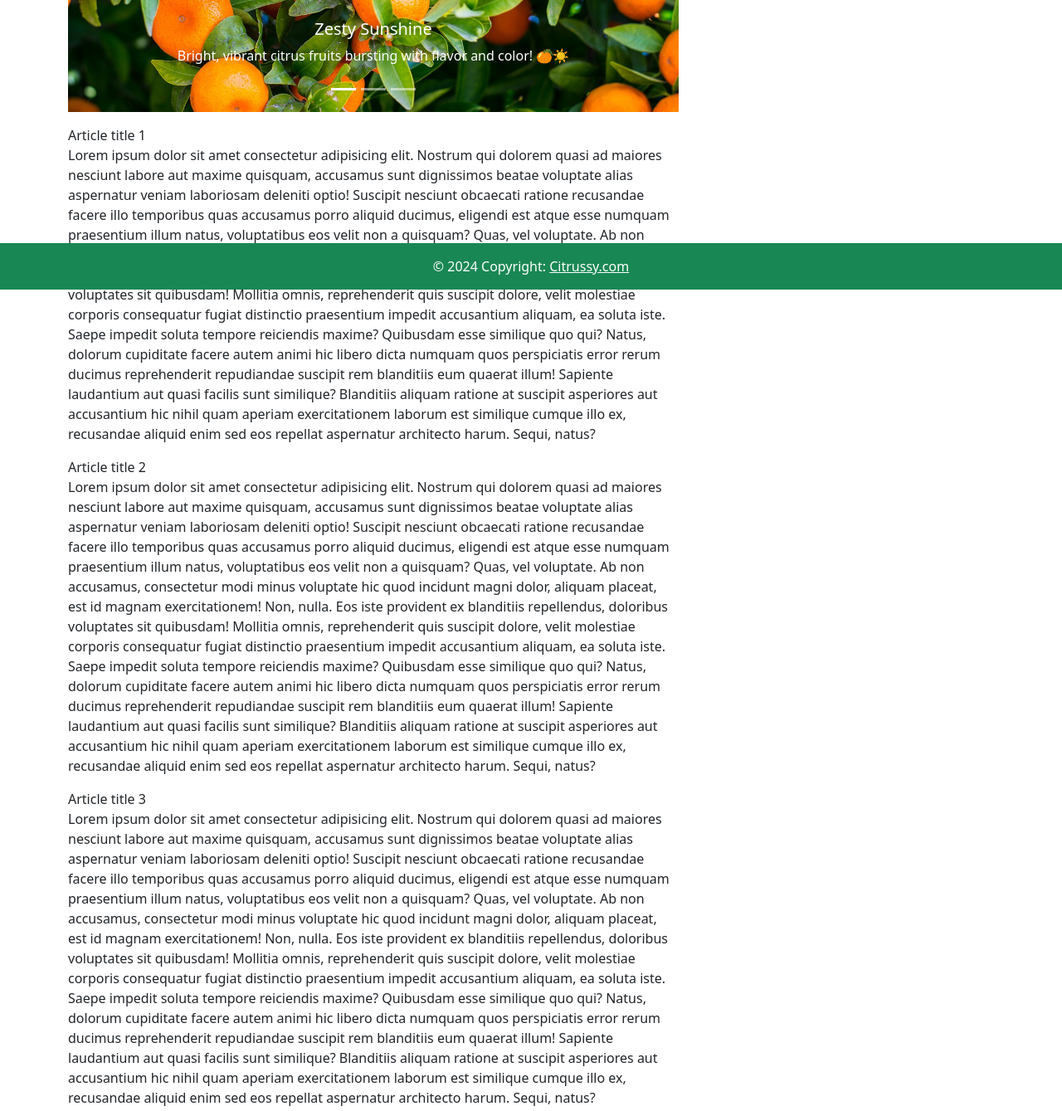
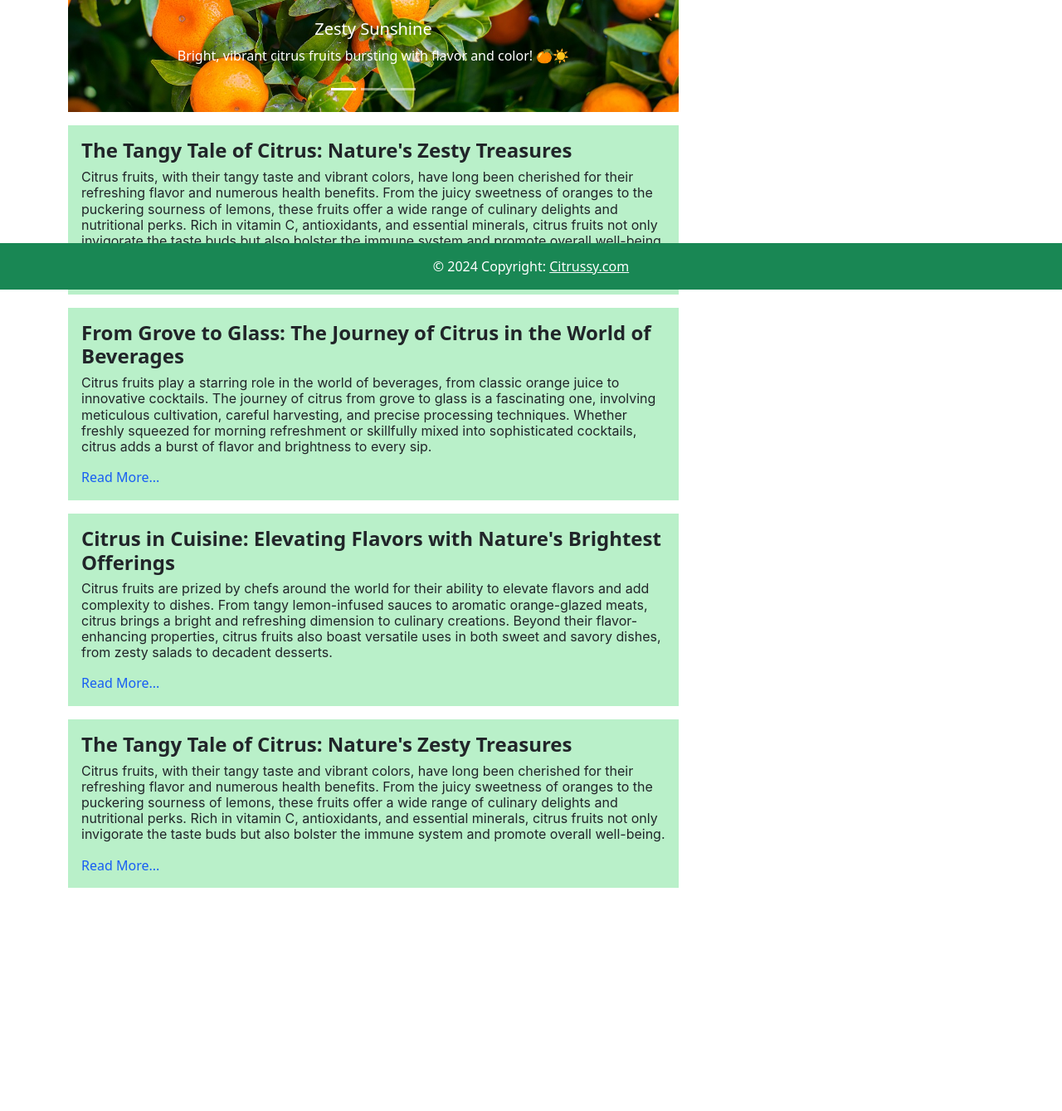
Before and after one commit to katzur4/blogsite-bootstrap, a plain HTML site: page index.html in a window 1280 px wide. Shown: the part 451-1790 px from the top of the page at 83% size. After the commit the page ends 1537 px from the top, so only its background shows below. Drawn offline with nearby package versions, Linux system fonts and the light colour scheme.

Commit message:
add content design

```diff
--- a/index.html
+++ b/index.html
@@ -77,34 +77,58 @@
                 </button>
               </div>
                 <!-- articles container -->
-                <div class="article my-3">
-                    <h2-article-title>Article title 1</h2-article-title>
-                    <p class="article-content">Lorem ipsum dolor sit amet consectetur adipisicing elit. Nostrum qui dolorem quasi ad maiores nesciunt labore aut maxime quisquam, accusamus sunt dignissimos beatae voluptate alias aspernatur veniam laboriosam deleniti optio!
-                    Suscipit nesciunt obcaecati ratione recusandae facere illo temporibus quas accusamus porro aliquid ducimus, eligendi est atque esse numquam praesentium illum natus, voluptatibus eos velit non a quisquam? Quas, vel voluptate.
-                    Ab non accusamus, consectetur modi minus voluptate hic quod incidunt magni dolor, aliquam placeat, est id magnam exercitationem! Non, nulla. Eos iste provident ex blanditiis repellendus, doloribus voluptates sit quibusdam!
-                    Mollitia omnis, reprehenderit quis suscipit dolore, velit molestiae corporis consequatur fugiat distinctio praesentium impedit accusantium aliquam, ea soluta iste. Saepe impedit soluta tempore reiciendis maxime? Quibusdam esse similique quo qui?
-                    Natus, dolorum cupiditate facere autem animi hic libero dicta numquam quos perspiciatis error rerum ducimus reprehenderit repudiandae suscipit rem blanditiis eum quaerat illum! Sapiente laudantium aut quasi facilis sunt similique?
-                    Blanditiis aliquam ratione at suscipit asperiores aut accusantium hic nihil quam aperiam exercitationem laborum est similique cumque illo ex, recusandae aliquid enim sed eos repellat aspernatur architecto harum. Sequi, natus?</p>
+                <div class="my-3 read-more-container">
+                    <div class="article">
+                      <h4 class="article-title fontw-700">The Tangy Tale of Citrus: Nature's Zesty Treasures</h4>
+                      <p class="article-content">
+                        Citrus fruits, with their tangy taste and vibrant colors, have long been cherished for their refreshing flavor and numerous health benefits. From the juicy sweetness of oranges to the puckering sourness of lemons, these fruits offer a wide range of culinary delights and nutritional perks. Rich in vitamin C, antioxidants, and essential minerals, citrus fruits not only invigorate the taste buds but also bolster the immune system and promote overall well-being.
+                        <br>
+                        <span class="read-more-text">
+                              Cultivated in sun-drenched groves around the world, citrus fruits have a rich history dating back centuries. Their versatility in both sweet and savory dishes has made them a staple ingredient in cuisines spanning continents. Whether enjoyed fresh, squeezed into juice, or zestily zested over dishes, citrus adds a burst of sunshine to every meal. Beyond the kitchen, citrus fragrances and oils are used in aromatherapy and skincare, harnessing the uplifting properties of these vibrant fruits.
+                        </span>
+                      </p>
+                      <span class="read-more-btn">Read More...</span>
+                    </div>
                 </div>
-                <div class="article my-3">
-                    <h2-article-title>Article title 2</h2-article-title>
-                    <p class="article-content">Lorem ipsum dolor sit amet consectetur adipisicing elit. Nostrum qui dolorem quasi ad maiores nesciunt labore aut maxime quisquam, accusamus sunt dignissimos beatae voluptate alias aspernatur veniam laboriosam deleniti optio!
-                    Suscipit nesciunt obcaecati ratione recusandae facere illo temporibus quas accusamus porro aliquid ducimus, eligendi est atque esse numquam praesentium illum natus, voluptatibus eos velit non a quisquam? Quas, vel voluptate.
-                    Ab non accusamus, consectetur modi minus voluptate hic quod incidunt magni dolor, aliquam placeat, est id magnam exercitationem! Non, nulla. Eos iste provident ex blanditiis repellendus, doloribus voluptates sit quibusdam!
-                    Mollitia omnis, reprehenderit quis suscipit dolore, velit molestiae corporis consequatur fugiat distinctio praesentium impedit accusantium aliquam, ea soluta iste. Saepe impedit soluta tempore reiciendis maxime? Quibusdam esse similique quo qui?
-                    Natus, dolorum cupiditate facere autem animi hic libero dicta numquam quos perspiciatis error rerum ducimus reprehenderit repudiandae suscipit rem blanditiis eum quaerat illum! Sapiente laudantium aut quasi facilis sunt similique?
-                    Blanditiis aliquam ratione at suscipit asperiores aut accusantium hic nihil quam aperiam exercitationem laborum est similique cumque illo ex, recusandae aliquid enim sed eos repellat aspernatur architecto harum. Sequi, natus?</p>
+                <div class="my-3 read-more-container">
+                    <div class="article">
+                      <h4 class="article-title fontw-700">From Grove to Glass: The Journey of Citrus in the World of Beverages</h4>
+                      <p class="article-content">
+                        Citrus fruits play a starring role in the world of beverages, from classic orange juice to innovative cocktails. The journey of citrus from grove to glass is a fascinating one, involving meticulous cultivation, careful harvesting, and precise processing techniques. Whether freshly squeezed for morning refreshment or skillfully mixed into sophisticated cocktails, citrus adds a burst of flavor and brightness to every sip.
+                        <br>
+                        <span class="read-more-text">
+                          Citrus orchards, stretching across sun-soaked landscapes, yield a bounty of fruits destined for beverage production. From citrus groves, fruits are transported to processing facilities where they undergo juicing, blending, and bottling processes. Whether enjoyed as a refreshing thirst-quencher or incorporated into culinary concoctions, citrus beverages offer a delightful fusion of taste and health benefits.
+                        </span>
+                      </p>
+                      <span class="read-more-btn">Read More...</span>
+                    </div>
                 </div>
-                <div class="article my-3">
-                    <h2-article-title>Article title 3</h2-article-title>
-                    <p class="article-content">Lorem ipsum dolor sit amet consectetur adipisicing elit. Nostrum qui dolorem quasi ad maiores nesciunt labore aut maxime quisquam, accusamus sunt dignissimos beatae voluptate alias aspernatur veniam laboriosam deleniti optio!
-                    Suscipit nesciunt obcaecati ratione recusandae facere illo temporibus quas accusamus porro aliquid ducimus, eligendi est atque esse numquam praesentium illum natus, voluptatibus eos velit non a quisquam? Quas, vel voluptate.
-                    Ab non accusamus, consectetur modi minus voluptate hic quod incidunt magni dolor, aliquam placeat, est id magnam exercitationem! Non, nulla. Eos iste provident ex blanditiis repellendus, doloribus voluptates sit quibusdam!
-                    Mollitia omnis, reprehenderit quis suscipit dolore, velit molestiae corporis consequatur fugiat distinctio praesentium impedit accusantium aliquam, ea soluta iste. Saepe impedit soluta tempore reiciendis maxime? Quibusdam esse similique quo qui?
-                    Natus, dolorum cupiditate facere autem animi hic libero dicta numquam quos perspiciatis error rerum ducimus reprehenderit repudiandae suscipit rem blanditiis eum quaerat illum! Sapiente laudantium aut quasi facilis sunt similique?
-                    Blanditiis aliquam ratione at suscipit asperiores aut accusantium hic nihil quam aperiam exercitationem laborum est similique cumque illo ex, recusandae aliquid enim sed eos repellat aspernatur architecto harum. Sequi, natus?</p>
+                <div class="my-3 read-more-container">
+                    <div class="article">
+                      <h4 class="article-title fontw-700">Citrus in Cuisine: Elevating Flavors with Nature's Brightest Offerings</h4>
+                      <p class="article-content">
+                        Citrus fruits are prized by chefs around the world for their ability to elevate flavors and add complexity to dishes. From tangy lemon-infused sauces to aromatic orange-glazed meats, citrus brings a bright and refreshing dimension to culinary creations. Beyond their flavor-enhancing properties, citrus fruits also boast versatile uses in both sweet and savory dishes, from zesty salads to decadent desserts.
+                        <br>
+                        <span class="read-more-text">
+                          In the world of gastronomy, citrus is celebrated for its ability to balance and enhance other ingredients. The acidity of citrus fruits brightens rich and savory dishes, while their natural sweetness adds depth to desserts. From Mediterranean cuisine to Asian fare, citrus finds its way into an array of dishes, offering a burst of freshness and vibrancy.
+                        </span>
+                      </p>
+                      <span class="read-more-btn">Read More...</span>
+                    </div>
                 </div>
-            </div>
+                <div class="my-3 read-more-container">
+                    <div class="article">
+                      <h4 class="article-title fontw-700">The Tangy Tale of Citrus: Nature's Zesty Treasures</h4>
+                      <p class="article-content">
+                        Citrus fruits, with their tangy taste and vibrant colors, have long been cherished for their refreshing flavor and numerous health benefits. From the juicy sweetness of oranges to the puckering sourness of lemons, these fruits offer a wide range of culinary delights and nutritional perks. Rich in vitamin C, antioxidants, and essential minerals, citrus fruits not only invigorate the taste buds but also bolster the immune system and promote overall well-being.
+                        <br>
+                        <span class="read-more-text">
+                              Cultivated in sun-drenched groves around the world, citrus fruits have a rich history dating back centuries. Their versatility in both sweet and savory dishes has made them a staple ingredient in cuisines spanning continents. Whether enjoyed fresh, squeezed into juice, or zestily zested over dishes, citrus adds a burst of sunshine to every meal. Beyond the kitchen, citrus fragrances and oils are used in aromatherapy and skincare, harnessing the uplifting properties of these vibrant fruits.
+                        </span>
+                      </p>
+                      <span class="read-more-btn">Read More...</span>
+                    </div>
+                </div>
             <div class="col-lg-4">
                 <!-- gallery container -->
 
@@ -120,7 +144,10 @@
         </div>
         <!-- Copyright -->
     </footer>
+
+    <!-- scripts -->
     <script src="https://cdn.jsdelivr.net/npm/@popperjs/core@2.11.8/dist/umd/popper.min.js" integrity="sha384-I7E8VVD/ismYTF4hNIPjVp/Zjvgyol6VFvRkX/vR+Vc4jQkC+hVqc2pM8ODewa9r" crossorigin="anonymous"></script>
     <script src="https://cdn.jsdelivr.net/npm/bootstrap@5.3.3/dist/js/bootstrap.min.js" integrity="sha384-0pUGZvbkm6XF6gxjEnlmuGrJXVbNuzT9qBBavbLwCsOGabYfZo0T0to5eqruptLy" crossorigin="anonymous"></script>
+    <script src="./script.js"></script>
 </body>
 </html>
--- a/script.js
+++ b/script.js
@@ -0,0 +1,14 @@
+const parentContainer = document.querySelector('.read-more-container');
+
+parentContainer.addEventListener('click', event =>{
+    const current = event.target;
+
+    const isReadMoreBtn = current.className.includes('read-more-btn');
+
+    if (!isReadMoreBtn) return;
+
+    const currentText = event.target.parentNode.querySelector('.read-more-text');
+
+    currentText.classList.toggle('read-more-text--show');
+    current.textContent = current.textContent.includes('Read More') ? "Read Less..." : "Read More...";
+});
--- a/styles.css
+++ b/styles.css
@@ -36,3 +36,24 @@ footer{
     bottom:0;
     width: 100%;
 }
+.article{
+    padding: 1rem;
+    background-color: rgb(185, 240, 201);
+    display: flex;
+    flex-direction: column;
+    line-height: 1.4rem;
+}
+.read-more-btn{
+    color: rgb(24, 94, 243);
+}
+.read-more-text{
+    display: none;
+}
+
+.read-more-text--show{
+    display: inline;
+}
+.article-content{
+    font-family: -apple-system, BlinkMacSystemFont, 'Segoe UI', Roboto, Oxygen, Ubuntu, Cantarell, 'Open Sans', 'Helvetica Neue', sans-serif;
+    line-height: 1.2rem;
+}
```
